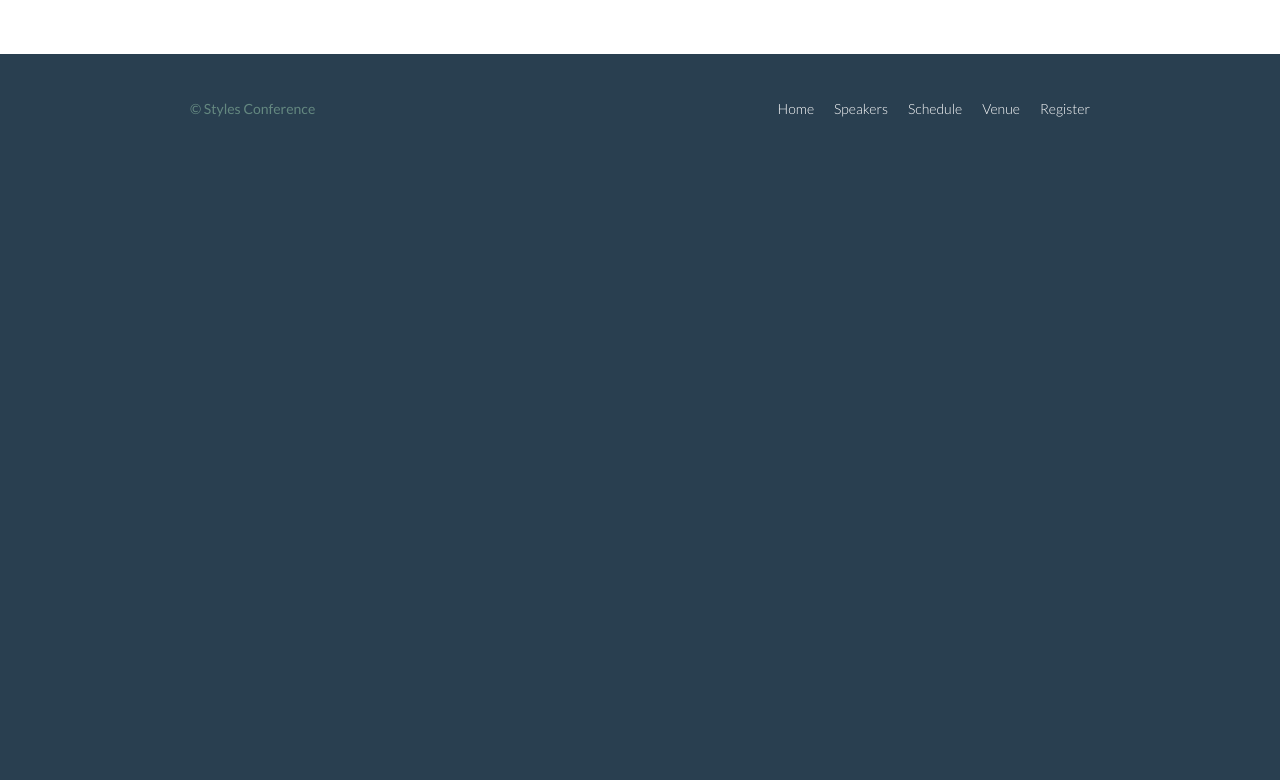
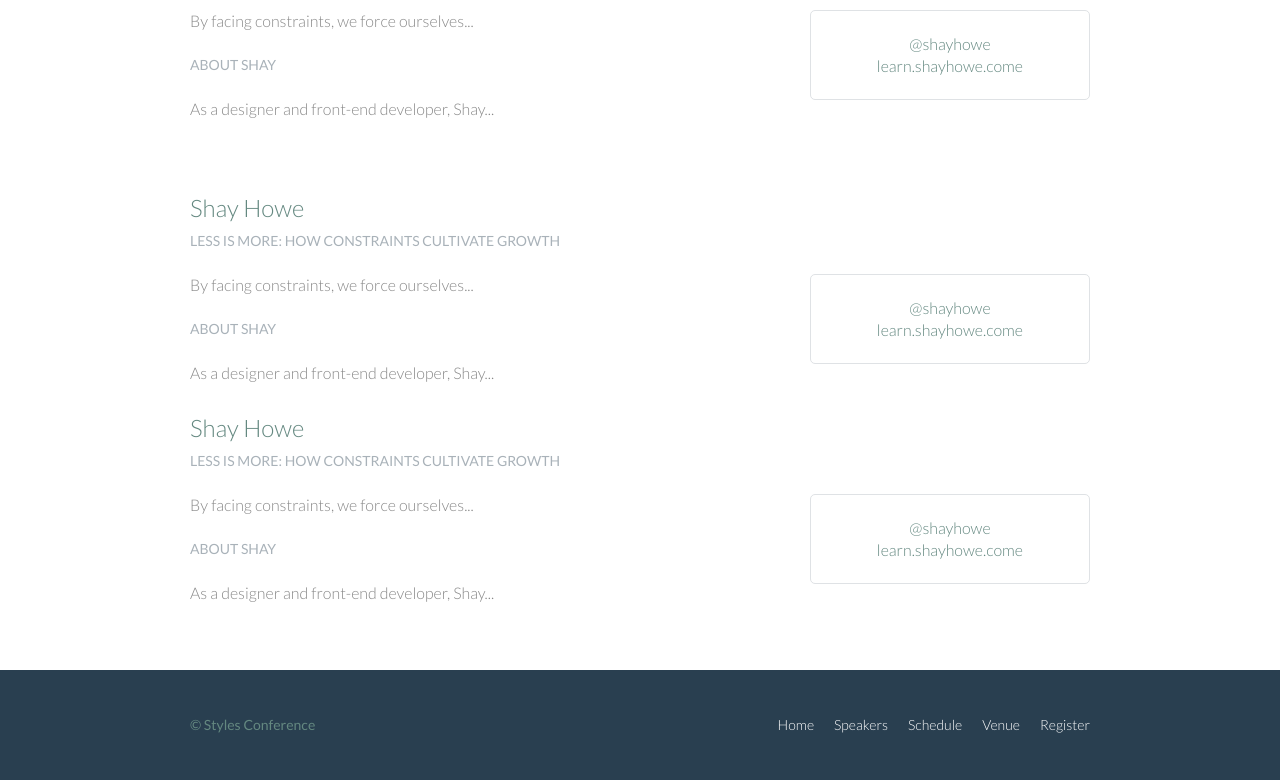
Before and after one commit to tranc99/designer-conference, a website: page speakers.html in a window 1280 px wide. Shown: the part 540-1320 px from the top of the page. Before the commit the page ends 800 px from the top, so only its background shows below. Drawn offline with Linux system fonts and the light colour scheme.

Commit message:
mind over matter

```diff
--- a/assets/stylesheets/main.styl
+++ b/assets/stylesheets/main.styl
@@ -296,3 +296,14 @@ p
 .primary-header a:hover,
 .primary-footer a:hover
   color: #648880
+
+  // Speakers
+.speaker-info
+  border: 1px solid #dfe2e5
+  border-radius: 5px
+  margin-top: 88px
+  padding: 22px 0
+  text-align: center
+
+.speaker
+  margin-bottom: 44px
--- a/speakers.html
+++ b/speakers.html
@@ -53,12 +53,82 @@
 
     <section class="row">
       <div class="grid">
+
+        <section class="speaker" id="chris-mills">
+          <div class="col-2-3">
+            <h2>Shay Howe</h2>
+            <h5>Less Is More: How Constraints Cultivate Growth</h5>
+
+            <p>
+              By facing constraints, we force ourselves...
+            </p>
+
+            <h5>About Shay</h5>
+
+            <p>
+              As a designer and front-end developer, Shay...
+            </p>
+          </div><!--
+       --><aside class="col-1-3">
+            <div class="speaker-info">
+
+              <ul>
+                <li><a href="https://twitter.com/shayhowe">@shayhowe</a></li>
+                <li><a href="http://learn.shayhowe.com/">learn.shayhowe.come</a></li>
+              </ul>
+            </div>
+          </aside>
+        </section>
+
         <section id="shay-howe">
           <div class="col-2-3">
-            <h1>Welcome, welcome!</h1>
+            <h2>Shay Howe</h2>
+            <h5>Less Is More: How Constraints Cultivate Growth</h5>
+
+            <p>
+              By facing constraints, we force ourselves...
+            </p>
+
+            <h5>About Shay</h5>
+
+            <p>
+              As a designer and front-end developer, Shay...
+            </p>
           </div><!--
        --><aside class="col-1-3">
-            <h2>But I know that my Redeemer lives.</h2>
+            <div class="speaker-info">
+
+              <ul>
+                <li><a href="https://twitter.com/shayhowe">@shayhowe</a></li>
+                <li><a href="http://learn.shayhowe.com/">learn.shayhowe.come</a></li>
+              </ul>
+            </div>
+          </aside>
+        </section>
+
+        <section id="shay-howe">
+          <div class="col-2-3">
+            <h2>Shay Howe</h2>
+            <h5>Less Is More: How Constraints Cultivate Growth</h5>
+
+            <p>
+              By facing constraints, we force ourselves...
+            </p>
+
+            <h5>About Shay</h5>
+
+            <p>
+              As a designer and front-end developer, Shay...
+            </p>
+          </div><!--
+       --><aside class="col-1-3">
+            <div class="speaker-info">
+
+              <ul>
+                <li><a href="https://twitter.com/shayhowe">@shayhowe</a></li>
+                <li><a href="http://learn.shayhowe.com/">learn.shayhowe.come</a></li>
+              </ul>
+            </div>
           </aside>
         </section>
       </div>
```
Also changed, not shown: assets/stylesheets/main.css.
